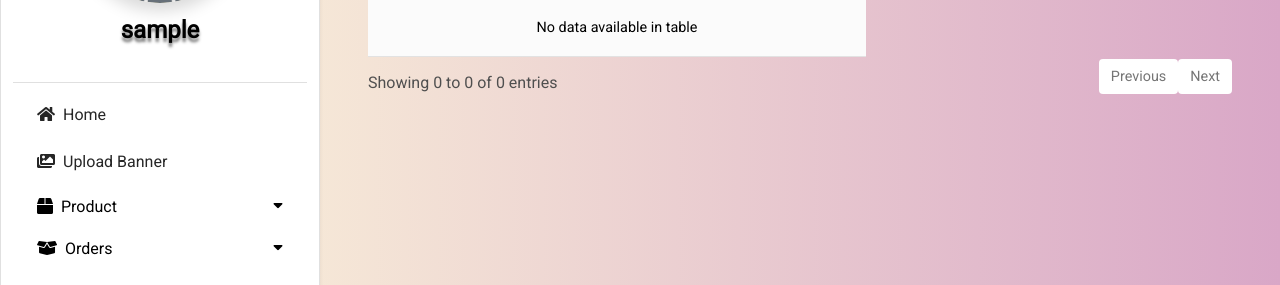
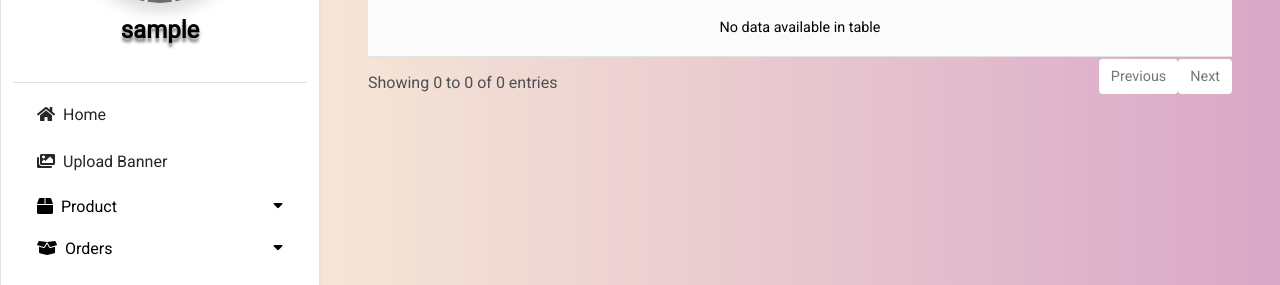
Before and after one commit to nishikantsonkusare/ecart, a Django app: page /admin/manage_stock/ in a window 1280 px wide. Shown: the part 254-539 px from the top of the page. Run offline with Django 3.2, Linux system fonts and the light colour scheme; the visitor is signed in with stand-in values (Sample User, id 1); data that the repository does not hold is empty; parts of the project's set-up code (start-up, migrations or seed data) failed here and were passed over; some libraries are stand-ins or nearby versions; some web fonts are replaced.

Commit message:
table width 100%

```diff
--- a/ecart/templates/ecart/admin/manage_product.html
+++ b/ecart/templates/ecart/admin/manage_product.html
@@ -7,7 +7,7 @@
 
 <div class="container">
     <p class="text-center text-black fs-3 fw-bold py-2 bg-white rounded">Product Management</p>
-    <table id="stock_data" class="table table-stripe table-light">
+    <table id="stock_data" class="table table-stripe table-light" style="width: 100%;">
         <thead class="table-dark">
             <tr class="align-middle">
                 <th class="text-nowrap">Sr. No.</th>
--- a/ecart/templates/ecart/admin/product_stock.html
+++ b/ecart/templates/ecart/admin/product_stock.html
@@ -6,7 +6,7 @@
 
 <div class="container">
     <p class="text-center text-black fs-3 fw-bold py-2 bg-white rounded">Stock Management</p>
-    <table id="stock_data" class="table table-stripe table-light">
+    <table id="stock_data" class="table table-stripe table-light" style="width: 100%;">
         <thead class="table-dark">
             <tr class="align-middle">
                 <th class="text-nowrap">Sr. No.</th>
```
